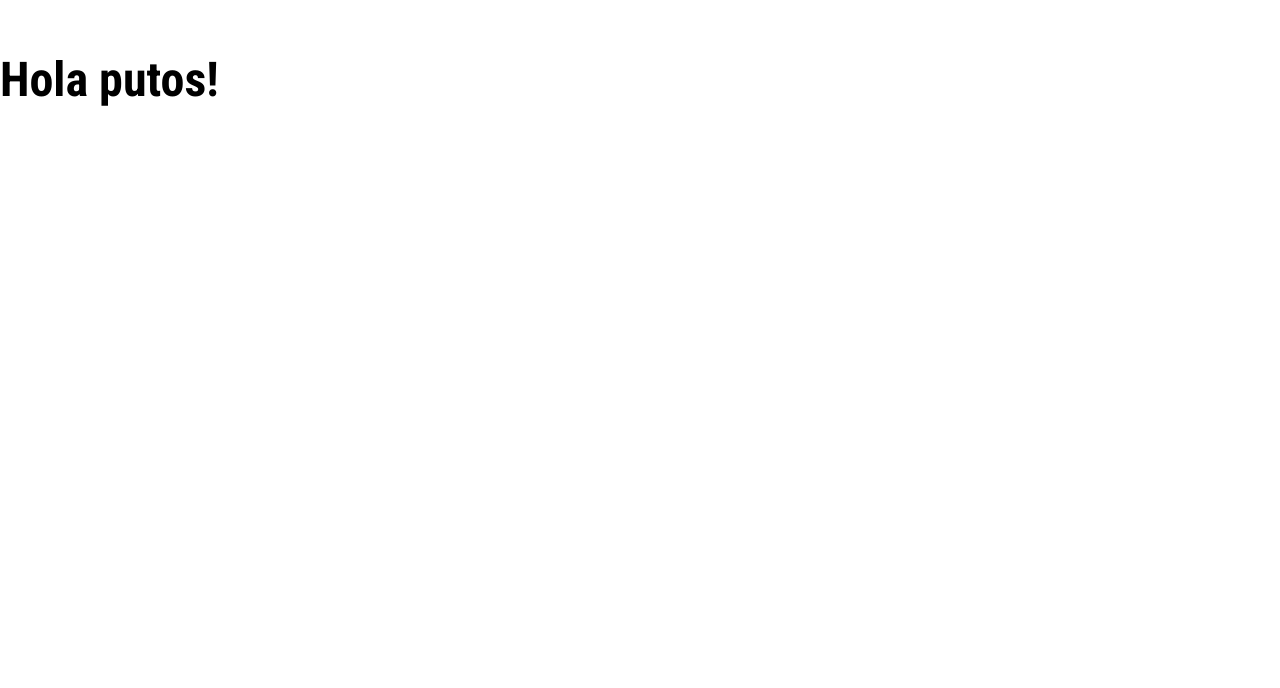
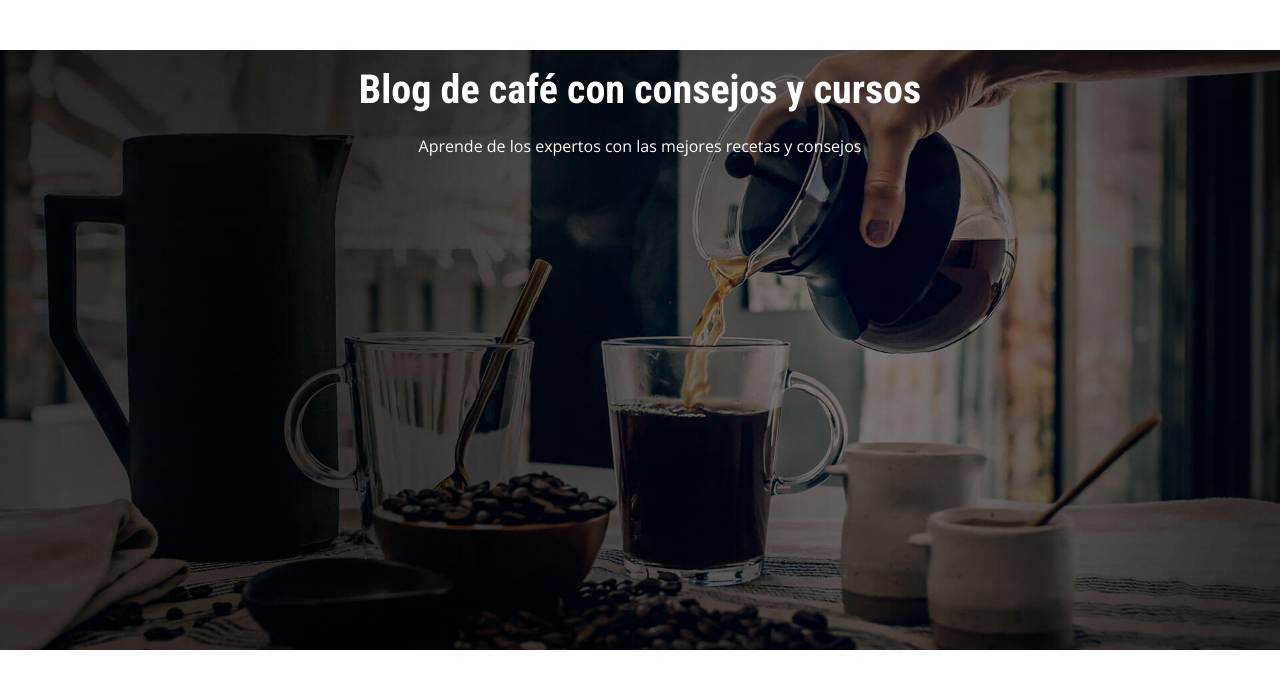
Before and after one commit to SebasYnojosa/Blog-de-Cafe, a plain HTML site: page index.html in a window 1280 px wide. Drawn offline with nearby package versions, Linux system fonts and the light colour scheme.

Commit message:
Creación de Header

```diff
--- a/css/styles.css
+++ b/css/styles.css
@@ -1,6 +1,7 @@
 :root {
     --fuenteHeading: 'Roboto Condensed', sans-serif;
     --fuenteParrafos: 'Open Sans', sans-serif;
+    --colorBlanco: #ffffff;
 }
 
 html {
@@ -65,3 +66,17 @@ img {
 .centrar-texto {
     text-align: center;
 }
+
+/** Header **/
+.header {
+    background-image: url(../img/banner.jpg);
+    height: 60rem;
+    background-size: cover;
+    background-repeat: no-repeat;
+    background-position: center center;
+}
+.header__texto {
+    text-align: center;
+    color: var(--colorBlanco);
+    margin-top: 5rem;
+}
--- a/index.html
+++ b/index.html
@@ -12,6 +12,11 @@
     <link href="https://fonts.googleapis.com/css2?family=Open+Sans:wght@400;500;600;700&family=Roboto+Condensed:wght@300;400;700&display=swap" rel="stylesheet">
 </head>
 <body>
-    <h1>Hola putos!</h1>
+    <header class="header">
+        <div class="header__texto">
+            <h2 class="no-margin">Blog de café con consejos y cursos</h2>
+            <p class="no-margin">Aprende de los expertos con las mejores recetas y consejos</p>
+        </div>
+    </header>
 </body>
 </html>
```
